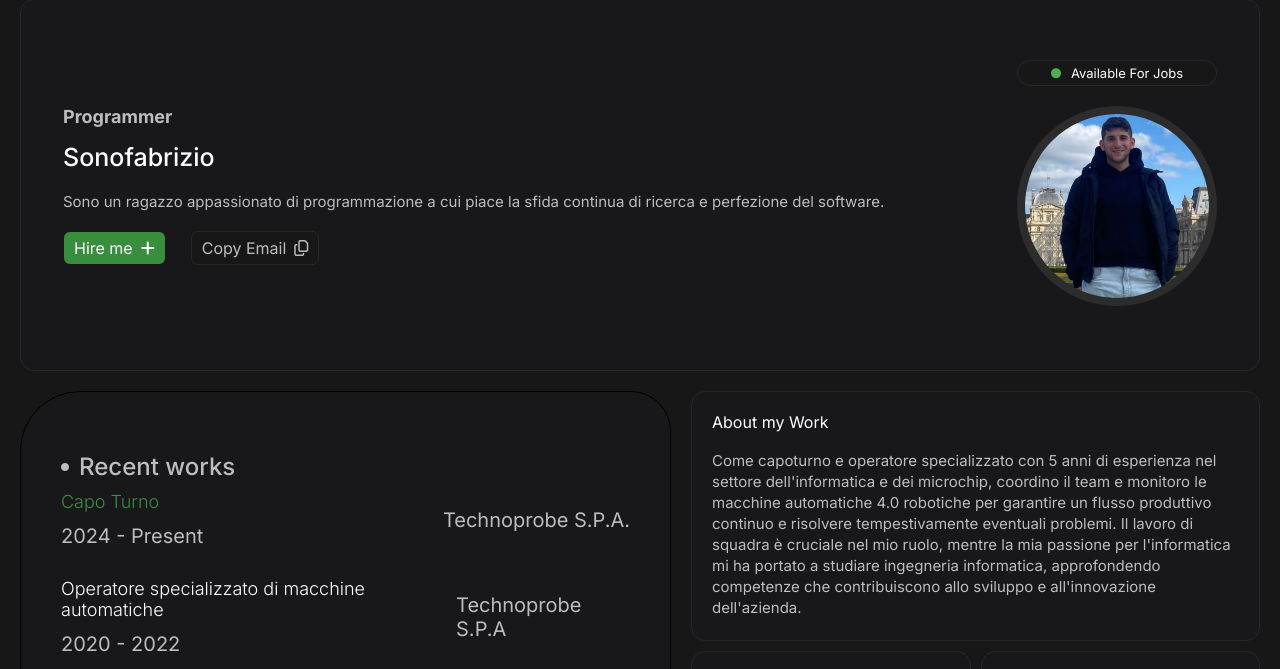
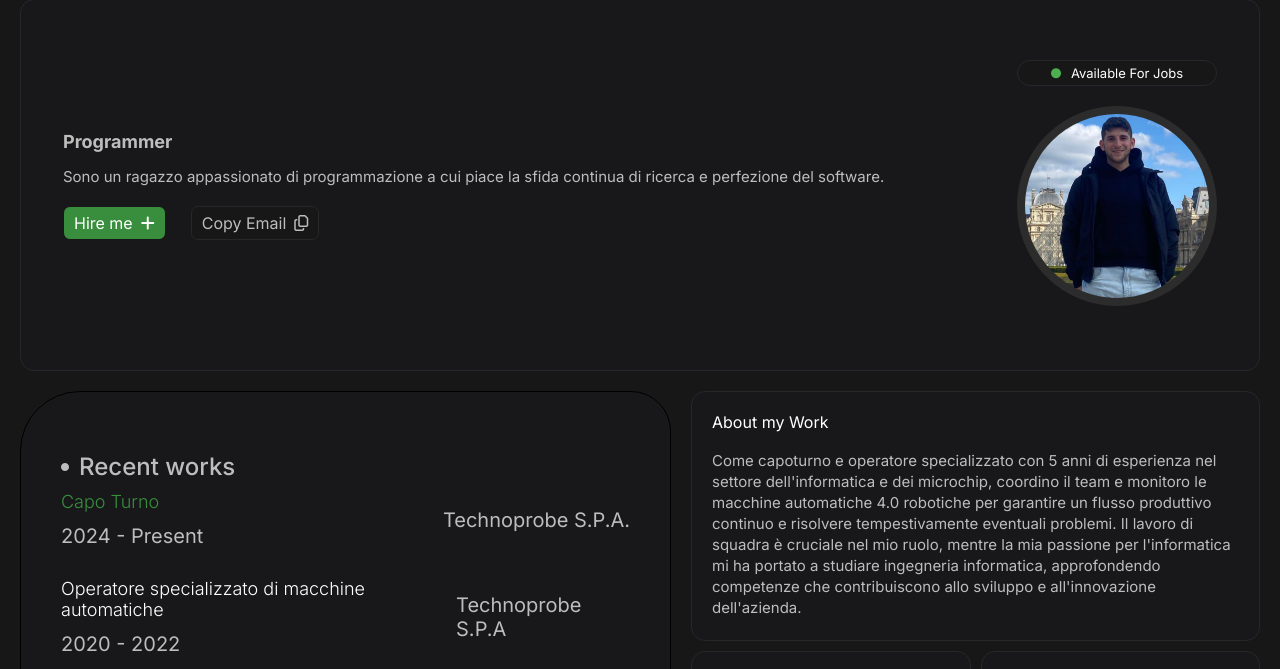
Before and after one commit to Lucacoronaa/lucacoronaa.github.io, a plain HTML site: page index.html in a window 1280 px wide. Shown: the part 105-774 px from the top of the page. Drawn offline with Linux system fonts and the light colour scheme.

Commit message:
Update index.html

```diff
--- a/index.html
+++ b/index.html
@@ -23,7 +23,6 @@
         <div class="left">
             <h3>Programmer</h3>
             <div class="info">
-                <h2>Sonofabrizio</h2>
                 <p>Sono un ragazzo appassionato di programmazione a cui piace la sfida continua di ricerca e perfezione del software.</p>
                 <div class="buttons">
                     <button class="hire">
```
